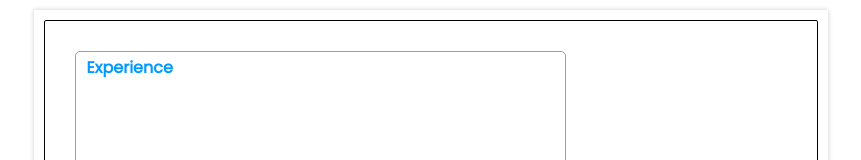
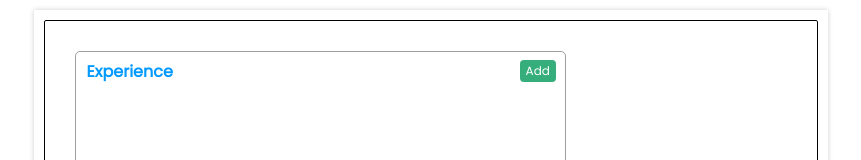
Before and after one commit to hmalindu1/resume-builder, an Angular app: page / in a window 1280 px wide. Shown: the top 160 px of the page, without its empty margins (209-1070 px from the left). Built offline with nearby package versions, Linux system fonts and the light colour scheme.

Commit message:
button created inside the header

```diff
--- a/src/app/components/header/header.component.html
+++ b/src/app/components/header/header.component.html
@@ -1,3 +1,4 @@
 <header>
     <h4>{{title}}</h4>
+    <app-button color="rgb(54, 174, 124)" text="Add" (btn_click)="toggle_add_experience()"></app-button>
 </header>
```
